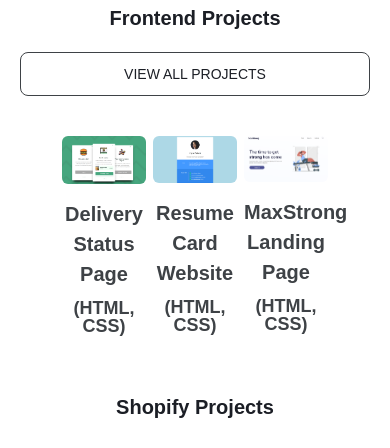
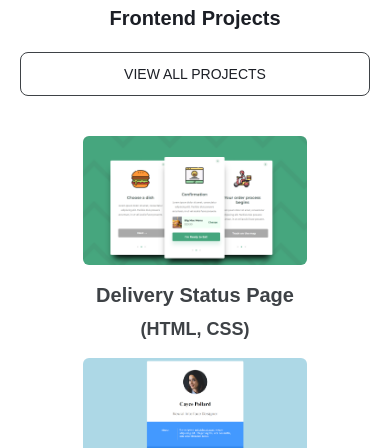
Before and after one commit to martinOloyede/Portfolio, a plain HTML site: page index.html in a window 390 px wide. Shown: the part 2290-2738 px from the top of the page. Drawn offline with nearby package versions, Linux system fonts and the light colour scheme; a script that the page names is missing.

Commit message:
@media screen change

```diff
--- a/css/all-projects.css
+++ b/css/all-projects.css
@@ -51,3 +51,23 @@ h6 {
  margin-top: 10px;
  text-align: center;
 }
+
+/* Mobile View */
+@media screen and (max-width: 500px) and (min-width: 390px) {
+    .container-2{
+      width: 100%;
+      margin: auto;
+      display: flex;
+    }
+
+    .blog-post-area{
+      display:flex;
+      flex-direction: column;
+      align-items: center;
+  }
+
+  .blog-post{
+    width: 80%;
+    height: 100%;
+  }
+}
```
Also changed, not shown: css/martin-oloyede.webflow.css (+6 -2 lines).
